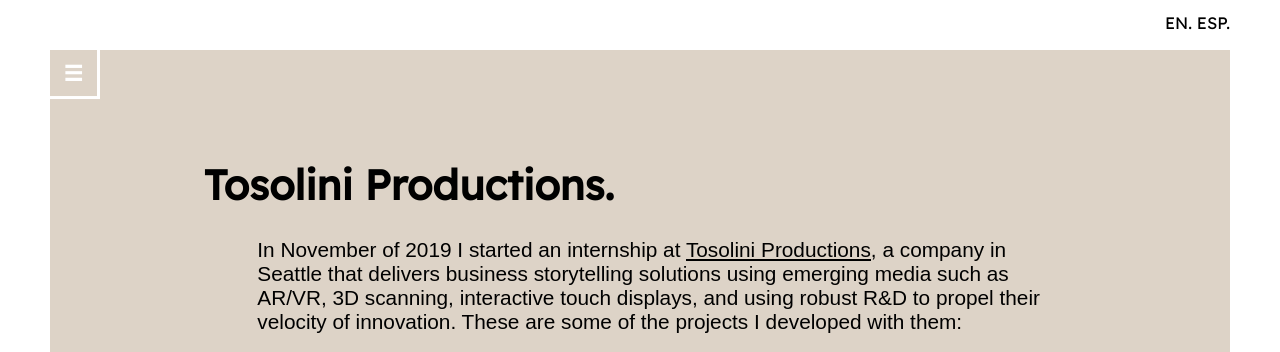
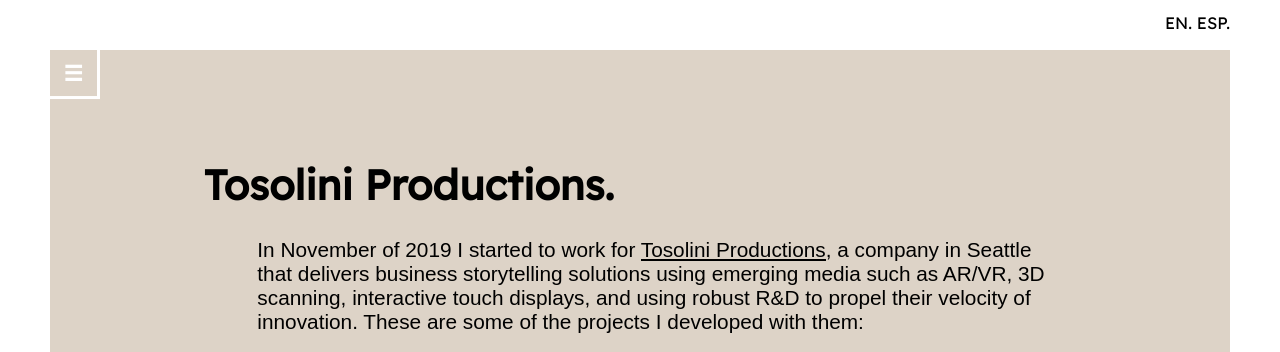
Before and after one commit to maria-sanchez-isaza/maria-sanchez-isaza.github.io, a plain HTML site: page works/tosolini.html in a window 1280 px wide. Shown: the top 352 px of the page. Drawn offline with nearby package versions, Linux system fonts and the light colour scheme; a web font is replaced by a local one.

Commit message:
workUpdate

```diff
--- a/works/tosolini.html
+++ b/works/tosolini.html
@@ -50,7 +50,7 @@
         <div class="underline">
             <h1>Tosolini Productions.</h1>
 
-            <p class="center">In November of 2019 I started an internship at <a target="_blank"href="https://tosolini.com/home.php">Tosolini Productions</a>, a company in Seattle that delivers business storytelling solutions using emerging media such as AR/VR, 3D scanning, interactive touch displays, and using robust R&D to propel their velocity of innovation. These are some of the projects I developed with them:</p>
+            <p class="center">In November of 2019 I started to work for <a target="_blank"href="https://tosolini.com/home.php">Tosolini Productions</a>, a company in Seattle that delivers business storytelling solutions using emerging media such as AR/VR, 3D scanning, interactive touch displays, and using robust R&D to propel their velocity of innovation. These are some of the projects I developed with them:</p>
 
             <div class="izq">
             <div class="container shadow">
```
Also changed, not shown: esp/works/tosolini.html (+1 -1 lines).
